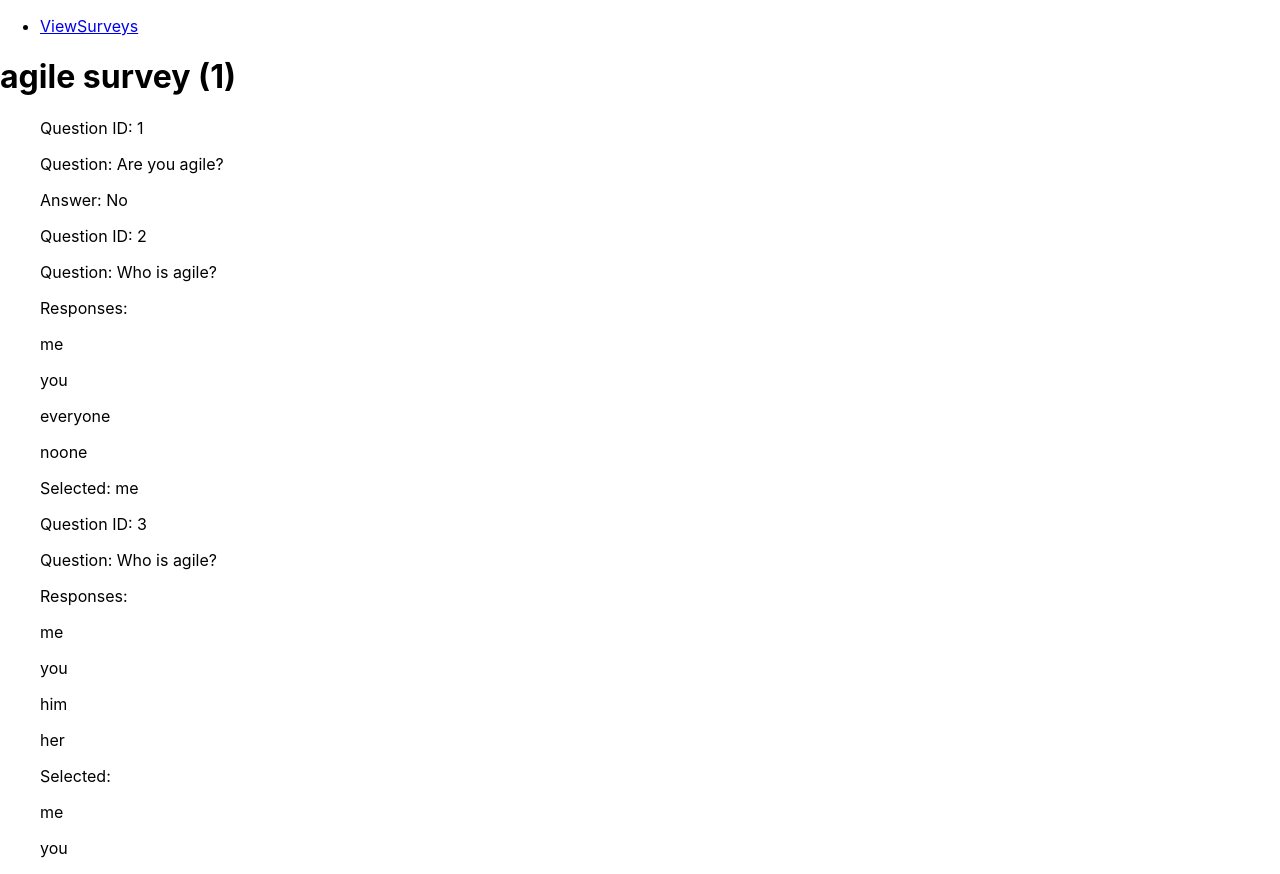
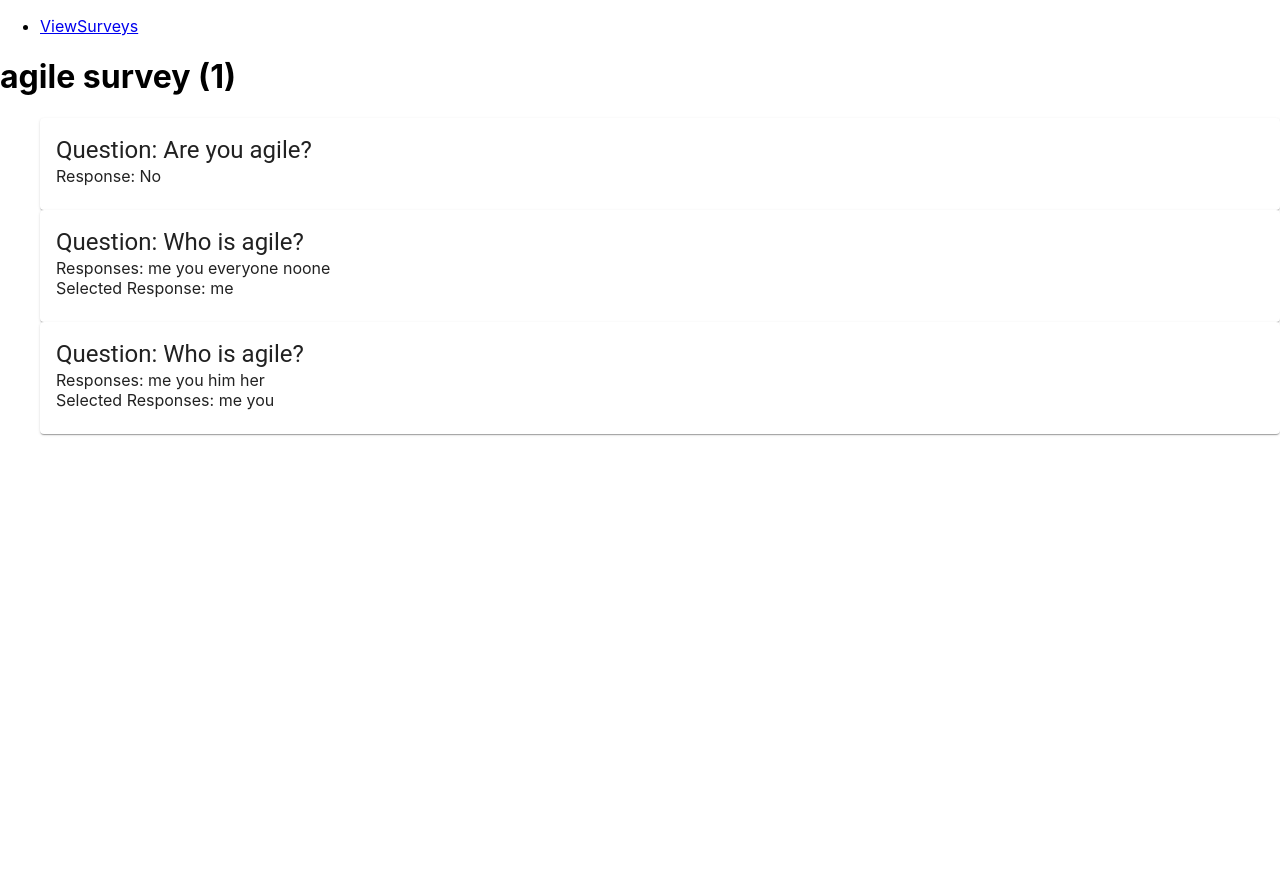
Before and after one commit to sTingley/SurveyMe, a React (Create React App) app in the folder frontend/: page /ViewSurveys in a window 1280 px wide. After the commit the page ends 800 px from the top, so only its background shows below. Built offline with nearby package versions, Linux system fonts and the light colour scheme.

Commit message:
added material UI to question cards

```diff
--- a/frontend/package.json
+++ b/frontend/package.json
@@ -3,6 +3,7 @@
   "version": "0.1.0",
   "private": true,
   "dependencies": {
+    "@material-ui/core": "^4.9.3",
     "@testing-library/jest-dom": "^4.2.4",
     "@testing-library/react": "^9.4.0",
     "@testing-library/user-event": "^7.2.1",
--- a/frontend/src/components/questions/MultiSelect.js
+++ b/frontend/src/components/questions/MultiSelect.js
@@ -1,16 +1,28 @@
 import React from 'react';
+import Card from '@material-ui/core/Card';
+import CardActions from '@material-ui/core/CardActions';
+import CardContent from '@material-ui/core/CardContent';
+import Typography from '@material-ui/core/Typography';
+
 
 export default function MultiSelect(props){
   return(
-     <div>
-      <p>Question ID: {props.question_id}</p>
-      <p>Question: {props.question_content}</p>
-      <p>Responses: {returnRs(props.question_response)}</p>
-      <p>Selected: {returnRs(props.question_selection)}</p>
-     </div>
+    <Card>
+     <CardContent>
+       <Typography variant="h5"component="h2">
+       Question: {props.question_content}
+       </Typography>
+       <Typography variant="h7"component="p">
+       Responses: {returnRs(props.question_response)}
+       </Typography>
+       <Typography variant="h7"component="p2">
+       Selected Responses: {returnRs(props.question_selection)}
+       </Typography>
+     </CardContent>
+    </Card>
   )
 }
 
 function returnRs(rs){
-  return rs.map((r) => <p>{r}</p>)
+  return rs.map((r) => r = r + ' ')
 }
--- a/frontend/src/components/questions/MultipleChoice.js
+++ b/frontend/src/components/questions/MultipleChoice.js
@@ -1,16 +1,28 @@
 import React from 'react';
+import Card from '@material-ui/core/Card';
+import CardActions from '@material-ui/core/CardActions';
+import CardContent from '@material-ui/core/CardContent';
+import Typography from '@material-ui/core/Typography';
 
 export default function MultipleChoice(props){
   return(
-     <div>
-      <p>Question ID: {props.question_id}</p>
-      <p>Question: {props.question_content}</p>
-      <p>Responses: {returnRs(props.question_response)}</p>
-      <p>Selected: {props.question_selection}</p>
-     </div>
+     <Card>
+      <CardContent>
+
+        <Typography variant="h5"component="h2">
+        Question: {props.question_content}
+        </Typography>
+        <Typography variant="h7" component="p">
+        Responses: {returnRs(props.question_response)}
+        </Typography>
+        <Typography variant="h7"  component="p2">
+        Selected Response: {props.question_selection}
+        </Typography>
+      </CardContent>
+     </Card>
   )
 }
 
 function returnRs(rs){
-  return rs.map((r) => <p>{r}</p>)
+  return rs.map((r) => r = r + " ")
 }
--- a/frontend/src/components/questions/ShortAnswer.js
+++ b/frontend/src/components/questions/ShortAnswer.js
@@ -1,12 +1,22 @@
 import React from "react";
+import Card from '@material-ui/core/Card';
+import CardActions from '@material-ui/core/CardActions';
+import CardContent from '@material-ui/core/CardContent';
+import Typography from '@material-ui/core/Typography';
+
 
 export default function ShortAnswer(props){
 
   return (
-    <div>
-    <p>Question ID: {props.question_id}</p>
-     <p>Question: {props.question_content}</p>
-     <p>Answer: {props.question_response}</p>
-     </div>
+    <Card>
+    <CardContent>
+      <Typography variant="h5"component="h2">
+        Question: {props.question_content}
+      </Typography>
+      <Typography variant="h7"component="p">
+        Response: {props.question_response}
+      </Typography>
+    </CardContent>
+    </Card>
   )
 }
```
Also changed, not shown: 1 other file (tests, documents, lock files or other folders).
